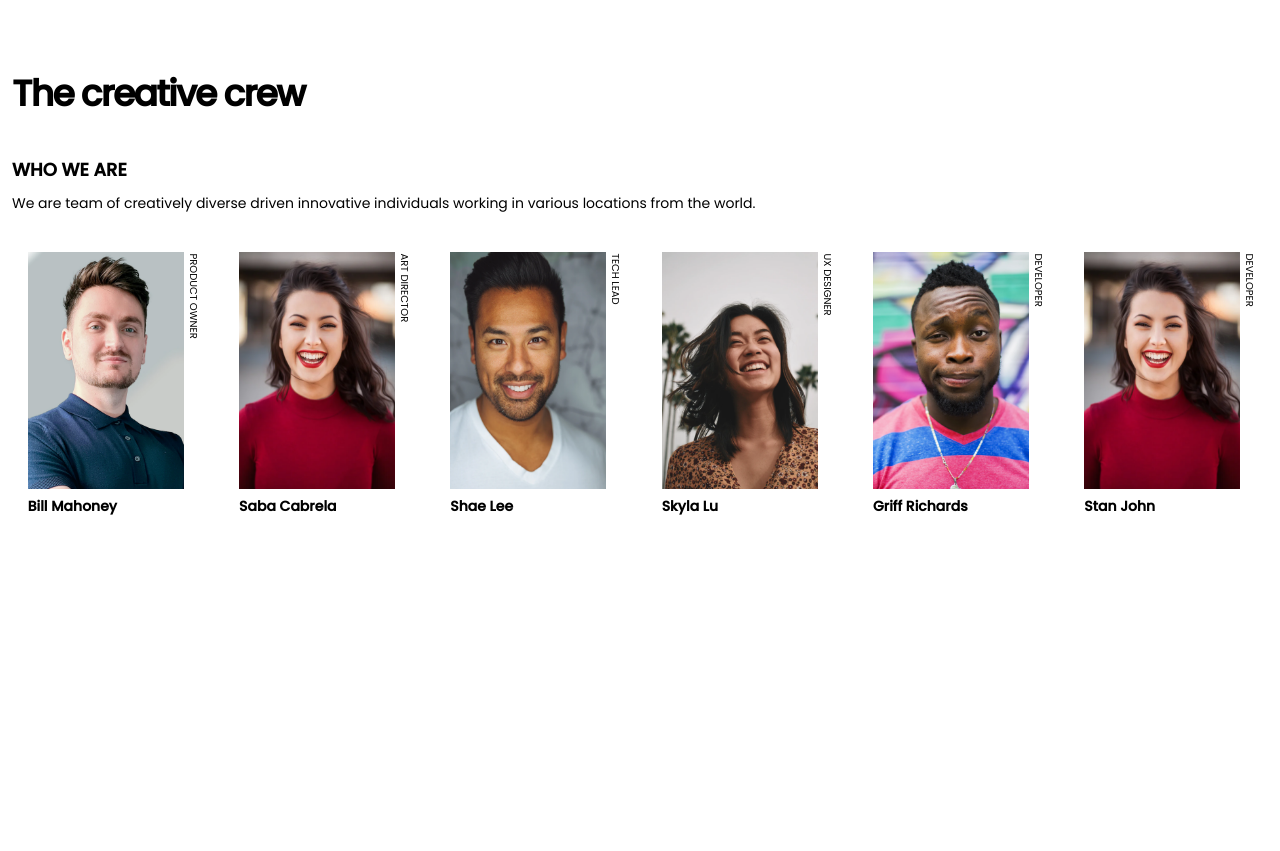
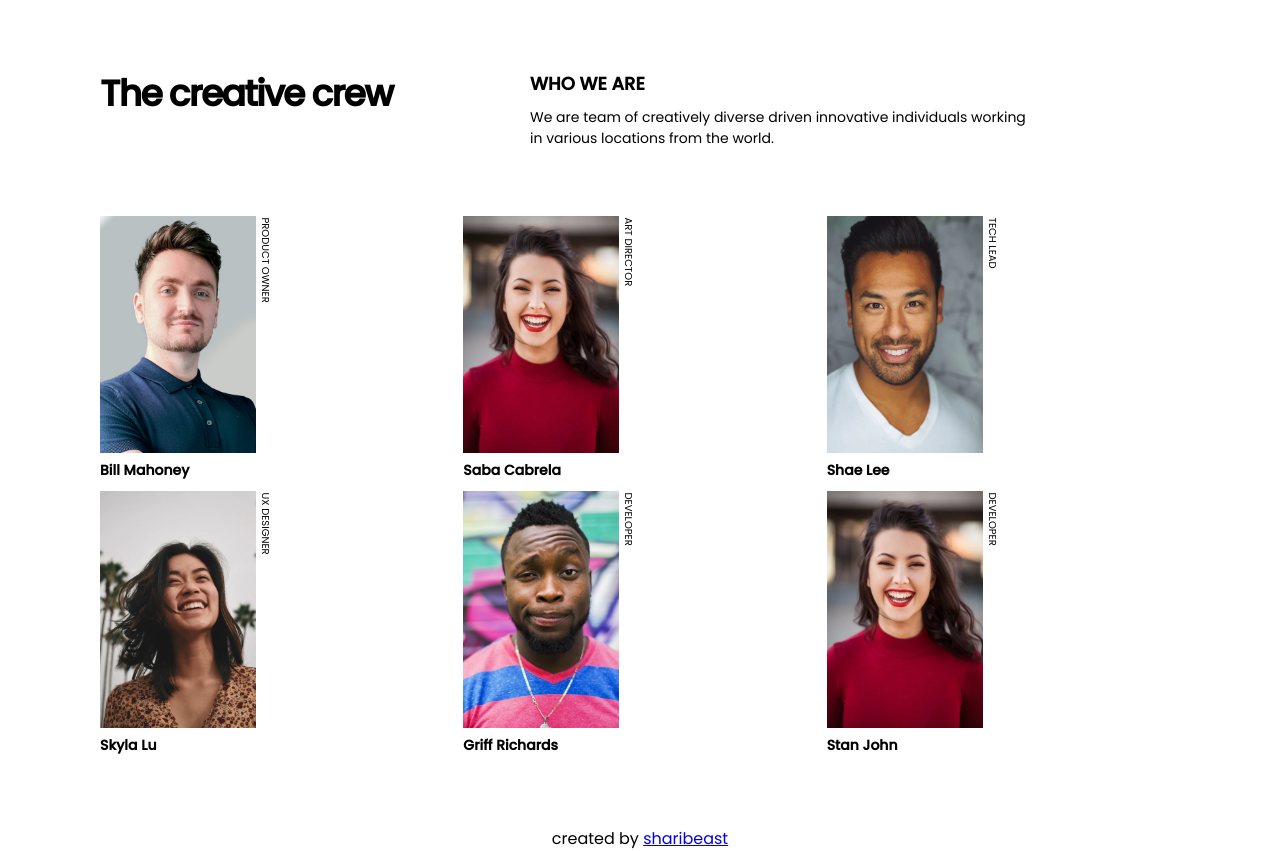
Before and after one commit to sharibeast/responsive-web, a plain HTML site: page my-team-page-master/index.html in a window 1280 px wide. Before the commit the page ends 800 px from the top, so only its background shows below. Drawn offline with Linux system fonts and the light colour scheme.

Commit message:
improvement of css

```diff
--- a/my-team-page-master/index.html
+++ b/my-team-page-master/index.html
@@ -25,17 +25,17 @@
     <title>my-team-page-master</title>
   </head>
   <body>
-    <div class="mt-10 p-10">
+    <div class="flex-row p-10 mt-10 fix-width mb">
       <h6 class="title">The creative crew</h6>
-      <div>
+      <div class="pos">
         <h3 class="sub-title">who we are</h3>
-        <p class="paragraph">
+        <p class="paragraph width-div">
           We are team of creatively diverse driven innovative individuals
           working in various locations from the world.
         </p>
       </div>
     </div>
-    <div class="flex relative wrap">
+    <div class="relative flex parent wrap">
       <!-- first picture -->
       <div class="relative card-width">
         <div>
@@ -98,5 +98,11 @@
       </div>
       <!-- end of the picture -->
     </div>
+
+    <footer class="mt-10">
+      <p class="center">
+        created by <a href="http://twitter.com/sharibeast">sharibeast</a>
+      </p>
+    </footer>
   </body>
 </html>
--- a/my-team-page-master/main.css
+++ b/my-team-page-master/main.css
@@ -51,6 +51,10 @@ body {
     height: 237px;
 }
 
+.center {
+    text-align: center;
+}
+
 .profile-name {
     font-weight: 600;
     font-size: 14px;
@@ -88,3 +92,43 @@ body {
 .self {
     align-self: center;
 }
+
+@media screen and (min-width:640px) {
+    .fix-width {
+        width: 700px;
+    }
+
+    .mb {
+        margin-bottom: 60px;
+    }
+
+    body {
+        margin: 0 100px;
+    }
+
+    .row {
+        flex-direction: row;
+    }
+
+    .flex-row {
+        display: flex;
+        justify-content: space-between;
+
+    }
+
+    .pos {
+        position: absolute;
+        right: 250px;
+    }
+
+    .width-div {
+        width: 500px;
+    }
+
+    .parent {
+        display: grid;
+        grid-template-columns: repeat(3, 1fr);
+        grid-column-gap: 10px;
+        grid-row-gap: 10px;
+    }
+}
```
